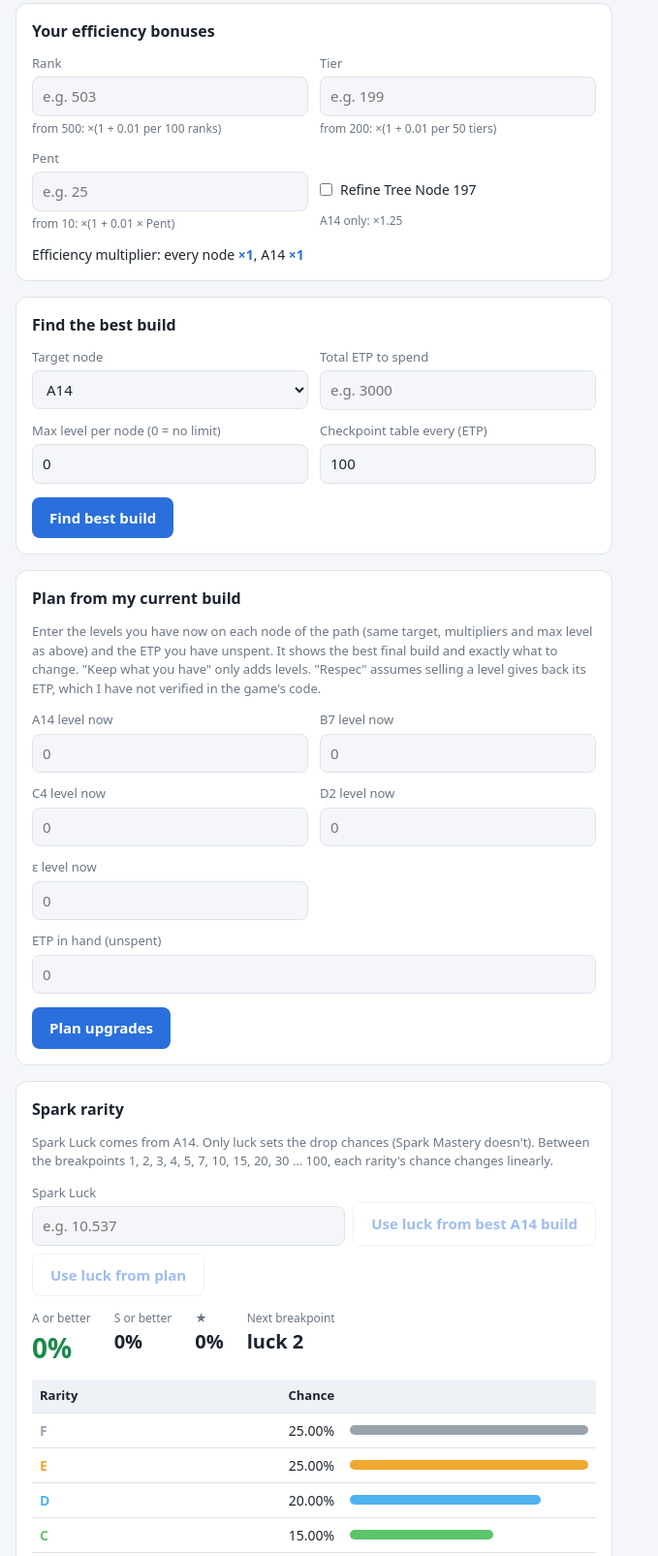
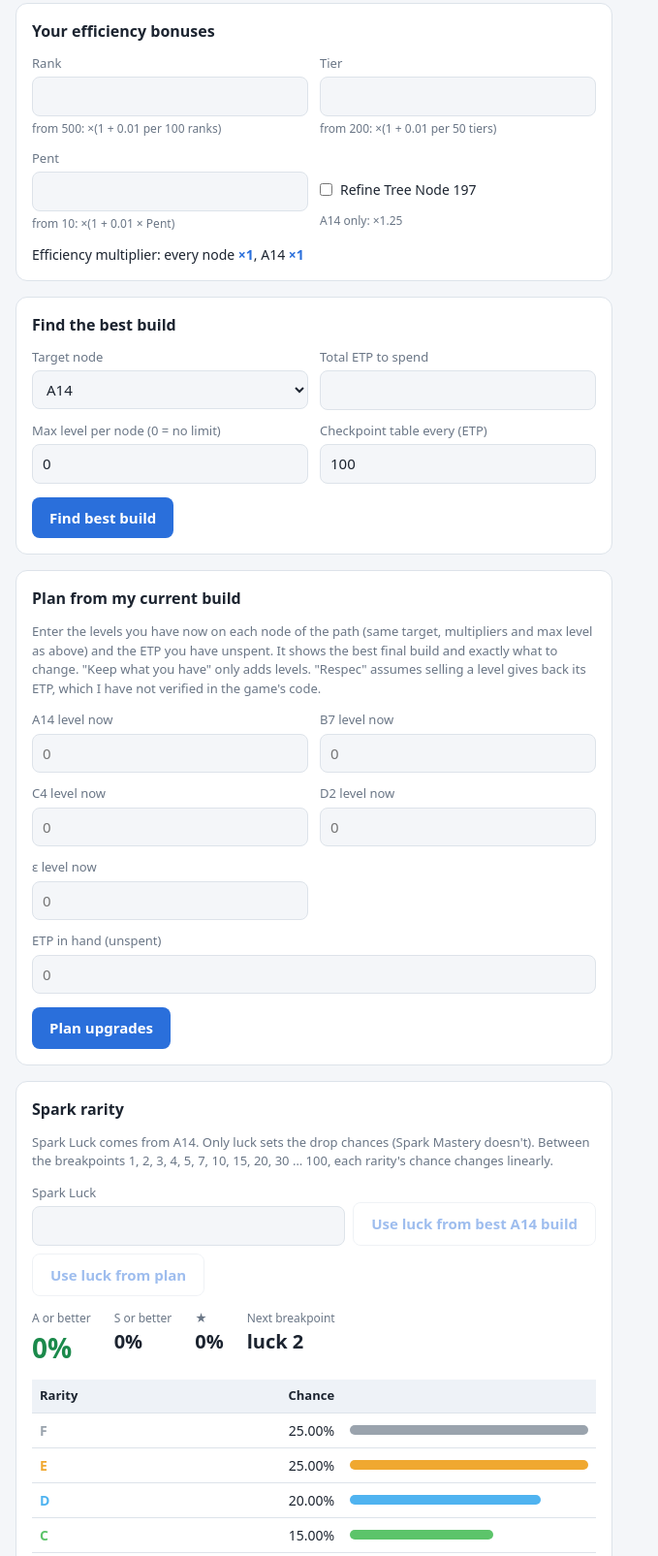
Before and after one commit to coolguydlm123/revolution-idle-etp-optimizer, a plain HTML site: page index.html in a window 1280 px wide. Shown: the part 101-1706 px from the top of the page at 97% size, without its empty margins (0-679 px from the left). Drawn offline with Linux system fonts and the light colour scheme.

Commit message:
Remove example placeholders from the public page
Co-Authored-By: Claude Opus 5.5 <noreply@anthropic.com>

```diff
--- a/index.html
+++ b/index.html
@@ -77,17 +77,17 @@
       <div class="grid">
         <div>
           <label for="rank">Rank</label>
-          <input id="rank" type="number" min="0" step="1" placeholder="e.g. 503">
+          <input id="rank" type="number" min="0" step="1">
           <div class="hint small">from 500: ×(1 + 0.01 per 100 ranks)</div>
         </div>
         <div>
           <label for="tier">Tier</label>
-          <input id="tier" type="number" min="0" step="1" placeholder="e.g. 199">
+          <input id="tier" type="number" min="0" step="1">
           <div class="hint small">from 200: ×(1 + 0.01 per 50 tiers)</div>
         </div>
         <div>
           <label for="pent">Pent</label>
-          <input id="pent" type="number" min="0" step="1" placeholder="e.g. 25">
+          <input id="pent" type="number" min="0" step="1">
           <div class="hint small">from 10: ×(1 + 0.01 × Pent)</div>
         </div>
         <div>
@@ -106,7 +106,7 @@
         </div>
         <div>
           <label for="etp">Total ETP to spend</label>
-          <input id="etp" type="number" min="0" step="1" placeholder="e.g. 3000">
+          <input id="etp" type="number" min="0" step="1">
         </div>
         <div>
           <label for="maxlvl">Max level per node (0 = no limit)</label>
@@ -138,7 +138,7 @@
       <div class="row">
         <div>
           <label for="luck">Spark Luck</label>
-          <input id="luck" type="number" min="1" step="0.001" placeholder="e.g. 10.537">
+          <input id="luck" type="number" min="1" step="0.001">
         </div>
         <button id="luckBest" class="ghost" disabled>Use luck from best A14 build</button>
         <button id="luckPlan" class="ghost" disabled>Use luck from plan</button>
```
